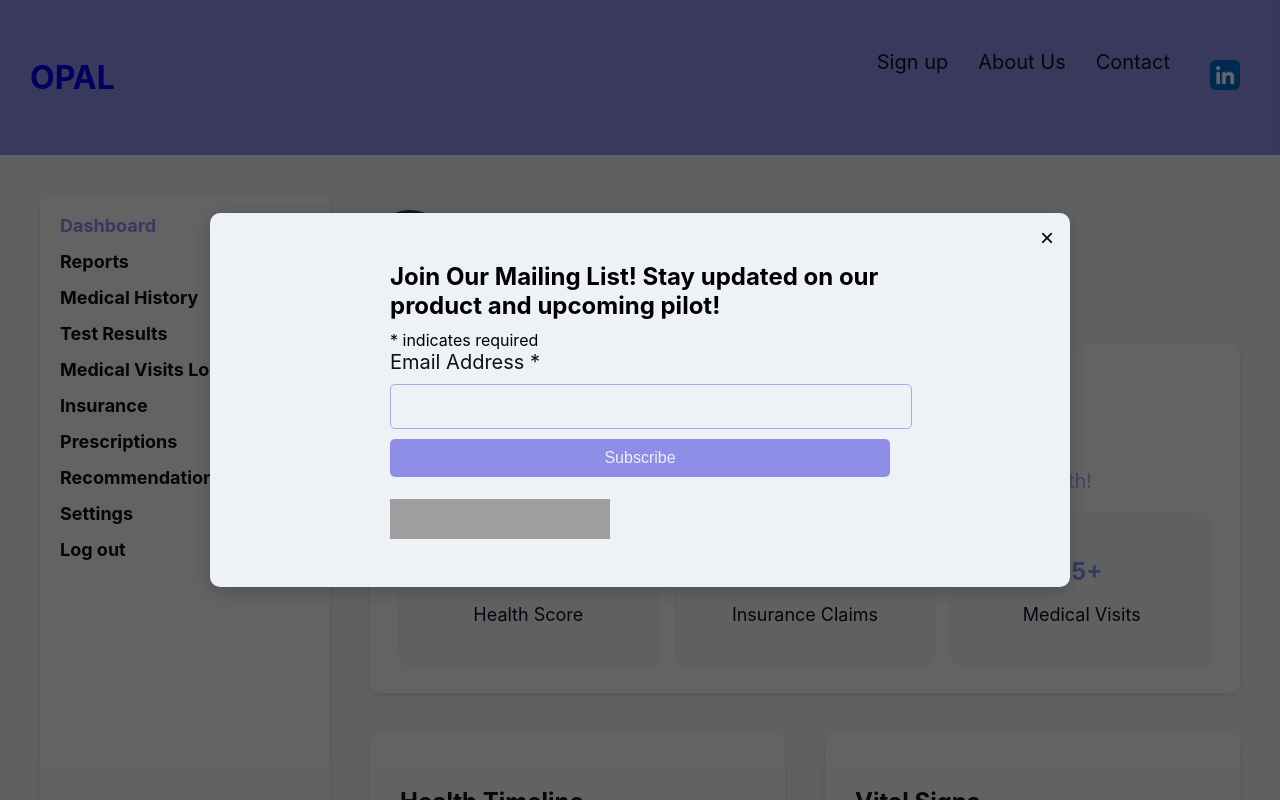
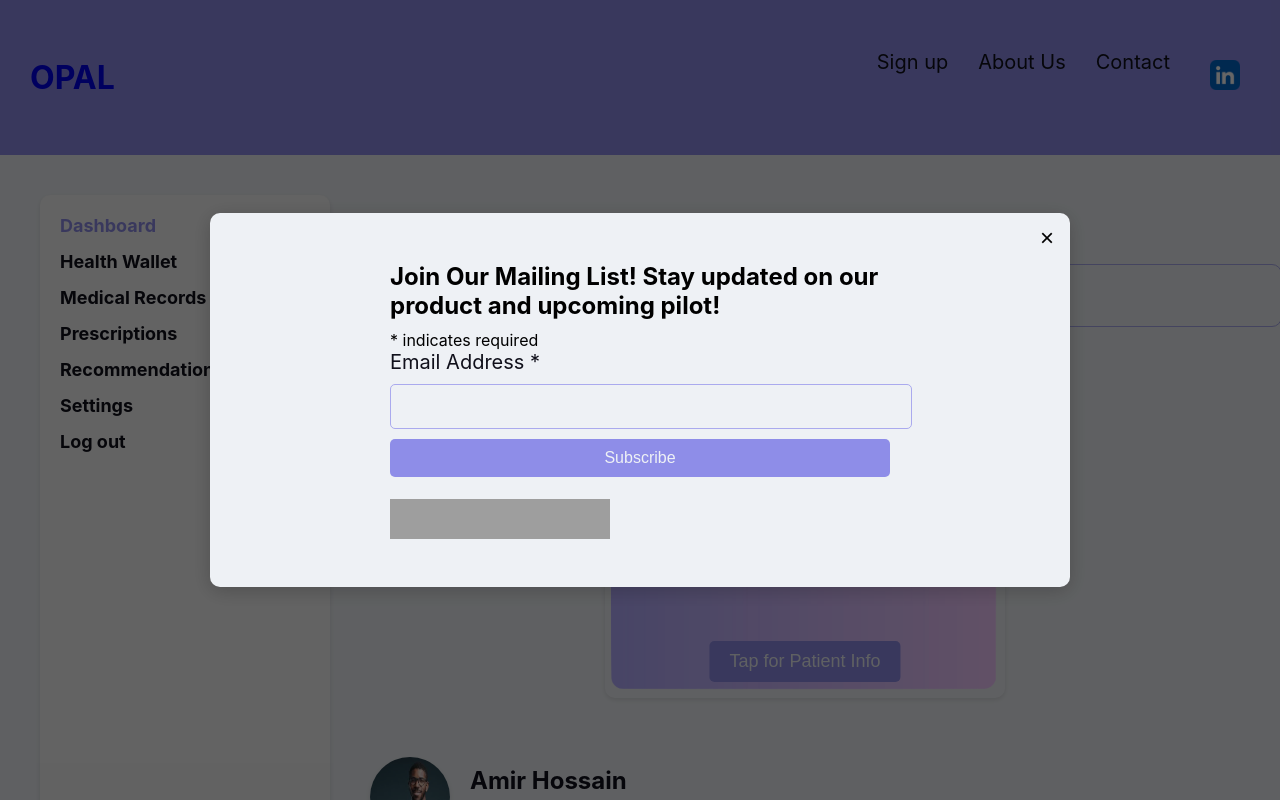
Before and after one commit to AmirFone/Start-up-studio-codebase, a React (Create React App) app in the folder health-app-iteration-two/opal/: page /Dashboard in a window 1280 px wide. Shown: the top 800 px of the page. Built offline with nearby package versions, Linux system fonts and the light colour scheme; grey boxes are pictures that could not be loaded.

Commit message:
updated the dashboard to be more in line with the product. Focus now introduced a search bar as well as wallet card

```diff
--- a/health-app-iteration-two/opal/package.json
+++ b/health-app-iteration-two/opal/package.json
@@ -6,10 +6,13 @@
     "@testing-library/jest-dom": "^5.17.0",
     "@testing-library/react": "^13.4.0",
     "@testing-library/user-event": "^13.5.0",
+    "bootstrap": "^5.3.3",
     "chart.js": "^4.4.2",
     "react": "^18.2.0",
+    "react-bootstrap": "^2.10.2",
     "react-chartjs-2": "^5.2.0",
     "react-dom": "^18.2.0",
+    "react-icons": "^5.1.0",
     "react-router-dom": "^6.22.3",
     "react-scripts": "5.0.1",
     "web-vitals": "^2.1.4"
--- a/health-app-iteration-two/opal/src/Dashboard.css
+++ b/health-app-iteration-two/opal/src/Dashboard.css
@@ -297,3 +297,180 @@
 	color: var(--antiflash-white);
 	line-height: 1.6;
       }
+
+
+      .Dashboard {
+	text-align: left;
+	background-color: var(--antiflash-white);
+      }
+
+      .dashboard-container {
+	display: flex;
+	max-width: 1200px;
+	margin: 0 auto;
+	padding: 40px;
+      }
+
+      .sidebar {
+	flex: 0 0 250px;
+	background-color: var(--light-gray);
+	padding: 20px;
+	border-radius: 10px;
+	box-shadow: 0 2px 5px rgba(0, 0, 0, 0.1);
+      }
+
+      .sidebar ul {
+	list-style: none;
+	padding: 0;
+	margin: 0;
+      }
+
+      .sidebar li {
+	margin-bottom: 15px;
+      }
+
+      .sidebar a {
+	color: var(--rich-black);
+	text-decoration: none;
+	transition: color 0.3s ease;
+	font-size: 18px;
+	font-weight: bold;
+      }
+
+      .sidebar a:hover,
+      .sidebar a.active {
+	color: var(--tropical-indigo);
+      }
+
+      .dashboard-content {
+	flex: 1;
+	padding-left: 40px;
+      }
+
+      .user-profile {
+	display: flex;
+	align-items: center;
+	margin-bottom: 40px;
+      }
+
+      .user-avatar {
+	width: 80px;
+	height: 80px;
+	border-radius: 50%;
+	margin-right: 20px;
+	box-shadow: 0 2px 5px rgba(0, 0, 0, 0.1);
+      }
+
+      .user-info h3 {
+	font-size: 24px;
+	margin-bottom: 5px;
+	color: var(--rich-black);
+      }
+
+      .user-info p {
+	font-size: 18px;
+	color: var(--periwinkle);
+      }
+
+      .health-wallet {
+	margin-bottom: 40px;
+      }
+
+      .health-wallet h2 {
+	font-size: 36px;
+	margin-bottom: 20px;
+	color: var(--rich-black);
+      }
+
+      .wallet-cards {
+	display: flex;
+	gap: 20px;
+	margin-bottom: 20px;
+      }
+
+      .wallet-card {
+	flex: 1;
+	background-color: var(--light-gray);
+	padding: 20px;
+	border-radius: 10px;
+	text-align: center;
+	box-shadow: 0 2px 5px rgba(0, 0, 0, 0.1);
+      }
+
+      .wallet-card h3 {
+	font-size: 24px;
+	margin-bottom: 10px;
+	color: var(--tropical-indigo);
+      }
+
+      .wallet-card p {
+	font-size: 18px;
+	color: var(--rich-black);
+      }
+
+      .wallet-card-container {
+	position: relative;
+	width: 100%;
+	max-width: 400px;
+	margin: 0 auto;
+      }
+
+      .wallet-card-image {
+	width: 100%;
+	height: auto;
+	border-radius: 10px;
+	box-shadow: 0 2px 5px rgba(0, 0, 0, 0.1);
+      }
+
+      .wallet-card-button {
+	position: absolute;
+	bottom: 20px;
+	left: 50%;
+	transform: translateX(-50%);
+	padding: 10px 20px;
+	font-size: 18px;
+	color: var(--antiflash-white);
+	background-color: var(--tropical-indigo);
+	border: none;
+	border-radius: 5px;
+	cursor: pointer;
+	transition: background-color 0.3s ease;
+      }
+
+      .wallet-card-button:hover {
+	background-color: var(--vista-blue);
+      }
+
+
+      .prescriptions {
+	margin-bottom: 40px;
+      }
+
+      .prescriptions h2 {
+	font-size: 24px;
+	margin-bottom: 20px;
+	color: var(--rich-black);
+      }
+
+      .prescription-card {
+	background-color: var(--light-gray);
+	padding: 20px;
+	border-radius: 10px;
+	box-shadow: 0 2px 5px rgba(0, 0, 0, 0.1);
+      }
+
+      .prescription-card ul {
+	list-style-type: none;
+	padding: 0;
+	margin: 0;
+      }
+
+      .prescription-card li {
+	font-size: 18px;
+	color: var(--rich-black);
+	margin-bottom: 10px;
+	padding: 10px;
+	background-color: var(--antiflash-white);
+	border-radius: 5px;
+	box-shadow: 0 2px 5px rgba(0, 0, 0, 0.05);
+      }
--- a/health-app-iteration-two/opal/src/Dashboard.js
+++ b/health-app-iteration-two/opal/src/Dashboard.js
@@ -5,6 +5,7 @@ import Avatar from './images/avatar.jpg';
 import DoctorOne from './images/doctor_one.jpg';
 import DoctorTwo from './images/doctor_two.jpg';
 import { Line } from 'react-chartjs-2';
+import WalletCard from './images/wallet_card.png';
 import { Chart, CategoryScale, LinearScale, PointElement, LineElement, Title, Tooltip, Legend } from 'chart.js';
 
 Chart.register(CategoryScale, LinearScale, PointElement, LineElement, Title, Tooltip, Legend);
@@ -51,11 +52,8 @@ function Dashboard() {
         <aside className="sidebar">
           <ul>
             <li><Link to="/dashboard" className="active">Dashboard</Link></li>
-            <li><Link to="/reports">Reports</Link></li>
-            <li><Link to="/medical-history">Medical History</Link></li>
-            <li><Link to="/test-results">Test Results</Link></li>
-            <li><Link to="/medical-visits-logs">Medical Visits Logs</Link></li>
-            <li><Link to="/insurance">Insurance</Link></li>
+            <li><Link to="/health-wallet">Health Wallet</Link></li>
+            <li><Link to="/medical-records">Medical Records</Link></li>
             <li><Link to="/prescriptions">Prescriptions</Link></li>
             <li><Link to="/recommendations">Recommendations</Link></li>
             <li><Link to="/settings">Settings</Link></li>
@@ -63,6 +61,20 @@ function Dashboard() {
           </ul>
         </aside>
         <main className="dashboard-content">
+        <section className="search-health-wallet">
+            <h2>Search Health Data</h2>
+            <input type="text" placeholder="Search..." />
+          </section>
+        <section className="health-wallet">
+            <h2>Health Wallet</h2>
+            <div className="wallet-cards">
+              {/* ... (keep the existing wallet cards code) */}
+            </div>
+            <div className="wallet-card-container">
+              <img src={WalletCard} alt="Wallet Card" className="wallet-card-image" />
+              <button className="wallet-card-button">Tap for Patient Info</button>
+            </div>
+          </section>
           <div className="user-profile">
             <img src={Avatar} alt="User Avatar" className="user-avatar" />
             <div className="user-info">
@@ -70,81 +82,71 @@ function Dashboard() {
               <p>30 years old</p>
             </div>
           </div>
-          <section className="health-summary">
-            <div className="summary-header">
-              <h2>Hello Amir Hossain,</h2>
-              <p>Here is how you are doing and what you need to take care of your health!</p>
-            </div>
-            <div className="summary-cards">
-              <div className="summary-card">
+          <section className="health-wallet">
+            <h2>Health Wallet</h2>
+            <div className="wallet-cards">
+              <div className="wallet-card">
                 <h3>88/120</h3>
                 <p>Health Score</p>
               </div>
-              <div className="summary-card">
+              <div className="wallet-card">
                 <h3>34+</h3>
                 <p>Insurance Claims</p>
               </div>
-              <div className="summary-card">
+              <div className="wallet-card">
                 <h3>15+</h3>
                 <p>Medical Visits</p>
               </div>
             </div>
           </section>
-          <div className="charts-container">
+          <section className="medical-records">
+            <h2>Medical Records</h2>
+            <ul>
+              <li><Link to="/test-reports">View Full Test Reports</Link></li>
+              <li><Link to="/doctor-notes">Doctor Notes</Link></li>
+              <li><Link to="/scans-and-images">Scans And Images</Link></li>
+            </ul>
+          </section>
+          <section className="prescriptions">
+            <h2>Prescriptions</h2>
+            <div className="prescription-card">
+              <ul>
+                <li>Medication A - 10mg daily</li>
+                <li>Medication B - 5mg twice daily</li>
+                <li>Medication C - As needed</li>
+              </ul>
+            </div>
+          </section>
+          <section className="upcoming-appointments">
+            <h2>Upcoming Appointments</h2>
+            <ul>
+              <li>
+                <div className="appointment-info">
+                  <h4>Dr. John Doe - Cardiologist</h4>
+                  <p>Date: 12/06/2023</p>
+                  <p>Location: XYZ Hospital</p>
+                </div>
+              </li>
+              <li>
+                <div className="appointment-info">
+                  <h4>Dr. Jane Smith - Dermatologist</h4>
+                  <p>Date: 15/07/2023</p>
+                  <p>Location: ABC Clinic</p>
+                </div>
+              </li>
+            </ul>
+          </section>
           <section className="health-timeline">
-              <h3>Health Timeline</h3>
+            <h2>Health Timeline</h2>
             <div className="chart-container">
               <Line data={healthTimelineData} options={healthTimelineOptions} />
             </div>
           </section>
           <section className="vital-signs">
-              <h3>Vital Signs</h3>
+            <h2>Vital Signs</h2>
             <div className="chart-container">
               <Line data={vitalSignsData} />
             </div>
-            </section>
-          </div>
-          <div className="appointments-container">
-            <section className="upcoming-appointments">
-              <h3>Upcoming Appointments</h3>
-              <ul>
-                <li>
-                  <div className="appointment-info">
-                    <h4>Dentist Visit - 12/06/2023</h4>
-                    <p>Procedure - 15/07/2023</p>
-                  </div>
-                </li>
-              </ul>
-            </section>
-            <section className="program-today">
-              <h3>Your Program Today</h3>
-              <div className="program-item">
-                <img src={DoctorOne} alt="Doctor" className="program-icon" />
-                <div className="program-info">
-                  <h4>Health appointment</h4>
-                  <p>Dr. Oak Hamm</p>
-                </div>
-                <div className="program-progress">
-                  <div className="progress-bar"></div>
-                  <p>12% completed</p>
-                </div>
-              </div>
-              <div className="program-item">
-                <img src={DoctorTwo} alt="Doctor" className="program-icon" />
-                <div className="program-info">
-                  <h4>Meeting with Tak Dolberg</h4>
-                  <p>22 Mar, 09:15</p>
-                </div>
-              </div>
-            </section>
-          </div>
-          <section className="medical-records">
-            <h3>Medical Records</h3>
-            <ul>
-              <li><Link to="/test-reports">View Full Test Reports</Link></li>
-              <li><Link to="/doctor-notes">Doctor Notes</Link></li>
-              <li><Link to="/scans-and-images">Scans And Images</Link></li>
-            </ul>
           </section>
         </main>
       </div>
```
Also changed, not shown: health-app-iteration-two/opal/src/images/wallet_card.png (added), 1 other file (tests, documents, lock files or other folders). Lines whose indentation alone changed are shown as unchanged.
